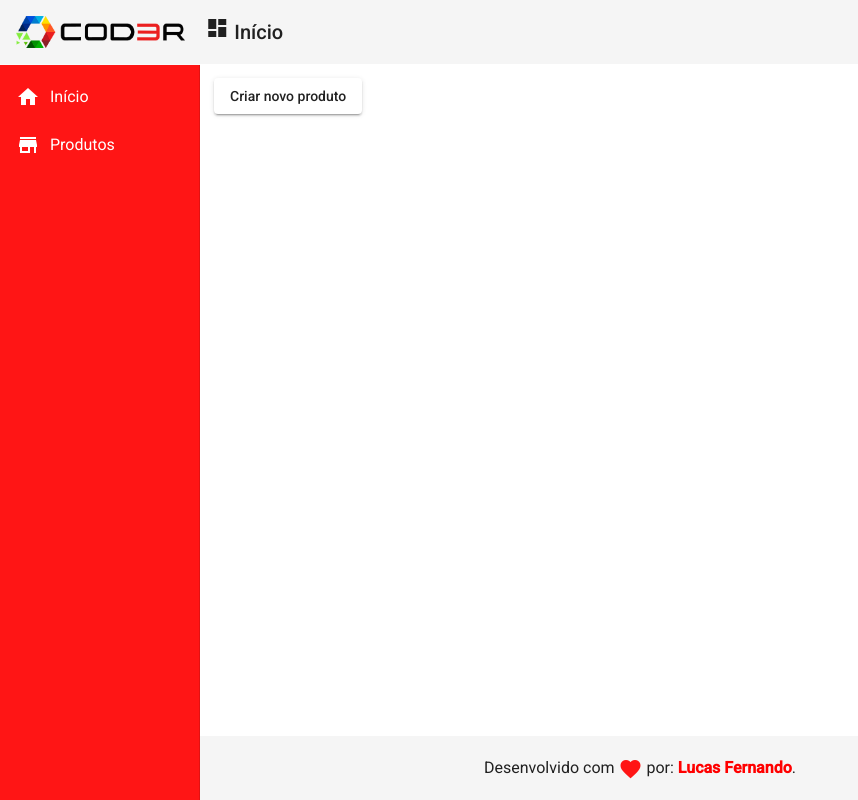
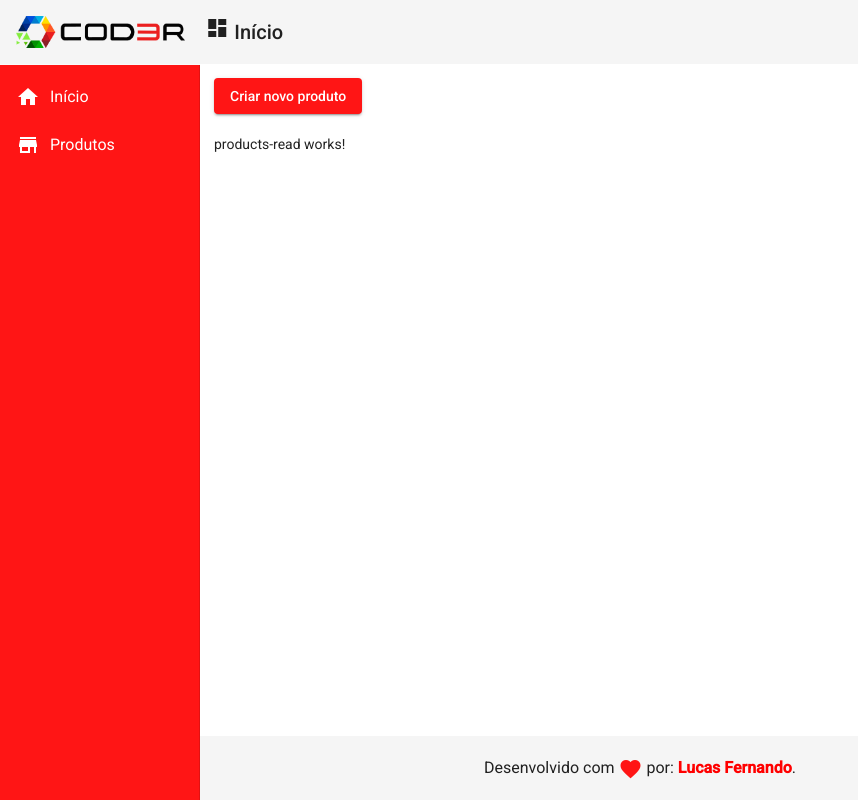
Before and after one commit to Lucas98Fernando/RegistrationSystem-Angular, an Angular app in the folder frontend/: page /products in a window 1280 px wide. Shown: the whole page, without its empty margins (0-858 px from the left). Built offline with nearby package versions, Linux system fonts and the light colour scheme; no server answers.

Commit message:
Creating the read component

```diff
--- a/frontend/src/app/app.module.ts
+++ b/frontend/src/app/app.module.ts
@@ -31,6 +31,7 @@
 import { MatFormFieldModule } from '@angular/material/form-field';
 import { MatInputModule } from'@angular/material/input';
 import { MatIconModule } from '@angular/material/icon';
+import { ProductsReadComponent } from './components/products/products-read/products-read.component';
 
 @NgModule({
   declarations: [
@@ -42,7 +43,8 @@
     ProductCrudComponent,
     RedDirective,
     ForDirective,
-    ProductCreateComponent
+    ProductCreateComponent,
+    ProductsReadComponent
   ],
   imports: [
     BrowserModule,
--- a/frontend/src/app/components/products/product.service.ts
+++ b/frontend/src/app/components/products/product.service.ts
@@ -29,4 +29,9 @@
   create(product: Product): Observable<Product> {
 	  return this.http.post<Product>(this.baseUrl, product)
   }
+
+  // Método para ler os produtos cadastrados no back-end
+  read(): Observable<Product[]> {
+    return this.http.get<Product[]>(this.baseUrl)
+  }
 }
--- /dev/null
+++ b/frontend/src/app/components/products/products-read/products-read.component.html
@@ -0,0 +1 @@
+<p>products-read works!</p>
--- /dev/null
+++ b/frontend/src/app/components/products/products-read/products-read.component.ts
@@ -0,0 +1,25 @@
+import { ProductService } from './../product.service';
+import { Product } from './../procuct.model';
+import { Component, OnInit } from '@angular/core';
+
+@Component({
+  selector: 'app-products-read',
+  templateUrl: './products-read.component.html',
+  styleUrls: ['./products-read.component.css']
+})
+export class ProductsReadComponent implements OnInit {
+
+  products: Product[]
+
+  // Injeção de dependência
+  constructor(private productService: ProductService) { }
+
+  // Método para inicializar o componente
+  ngOnInit(): void {
+    // Obtendo os produtos como resposta da requisição
+    this.productService.read().subscribe(products => {
+      this.products = products
+      console.log(products)
+    })
+  }
+}
--- a/frontend/src/app/views/product-crud/product-crud.component.css
+++ b/frontend/src/app/views/product-crud/product-crud.component.css
@@ -1,4 +1,10 @@
-.btn-create:hover {
+.btn-create {
     background-color: #FF1515;
     color: #fff;
+    margin: 0px 0px 20px 0px;
 }
+
+.btn-create:hover {
+    background-color: #FF3535;
+    color: #fff;
+}
--- a/frontend/src/app/views/product-crud/product-crud.component.html
+++ b/frontend/src/app/views/product-crud/product-crud.component.html
@@ -2,3 +2,5 @@
 <button class="btn-create" mat-raised-button (click)="navigateToProductCreate()">
    Criar novo produto
 </button>
+
+<app-products-read></app-products-read>
```
Also changed, not shown: frontend/src/app/components/products/products-read/products-read.component.css (added).
